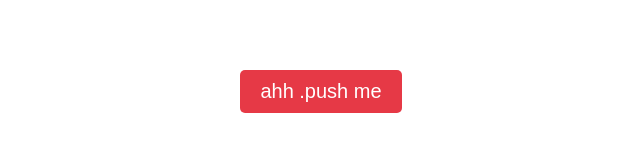
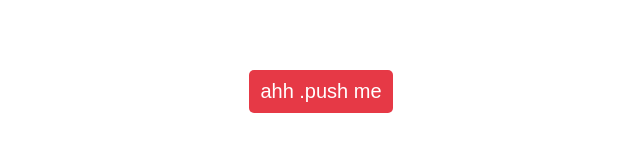
Before and after one commit to Curator100/View, a plain HTML site: page index.html in a window 1280 px wide. Shown: the part 266-418 px from the top of the page, 319-959 px from the left. Drawn offline with Linux system fonts and the light colour scheme.

Commit message:
Update index.html

```diff
--- a/index.html
+++ b/index.html
@@ -15,7 +15,8 @@
         }
         .push-button {
             font-size: 20px;
-            padding: 10px 20px;
+            padding: 10px;
+            width: 1.5in; /* Set button width to 1.5 inches */
             cursor: pointer;
             background-color: #e63946;
             color: white;
```
